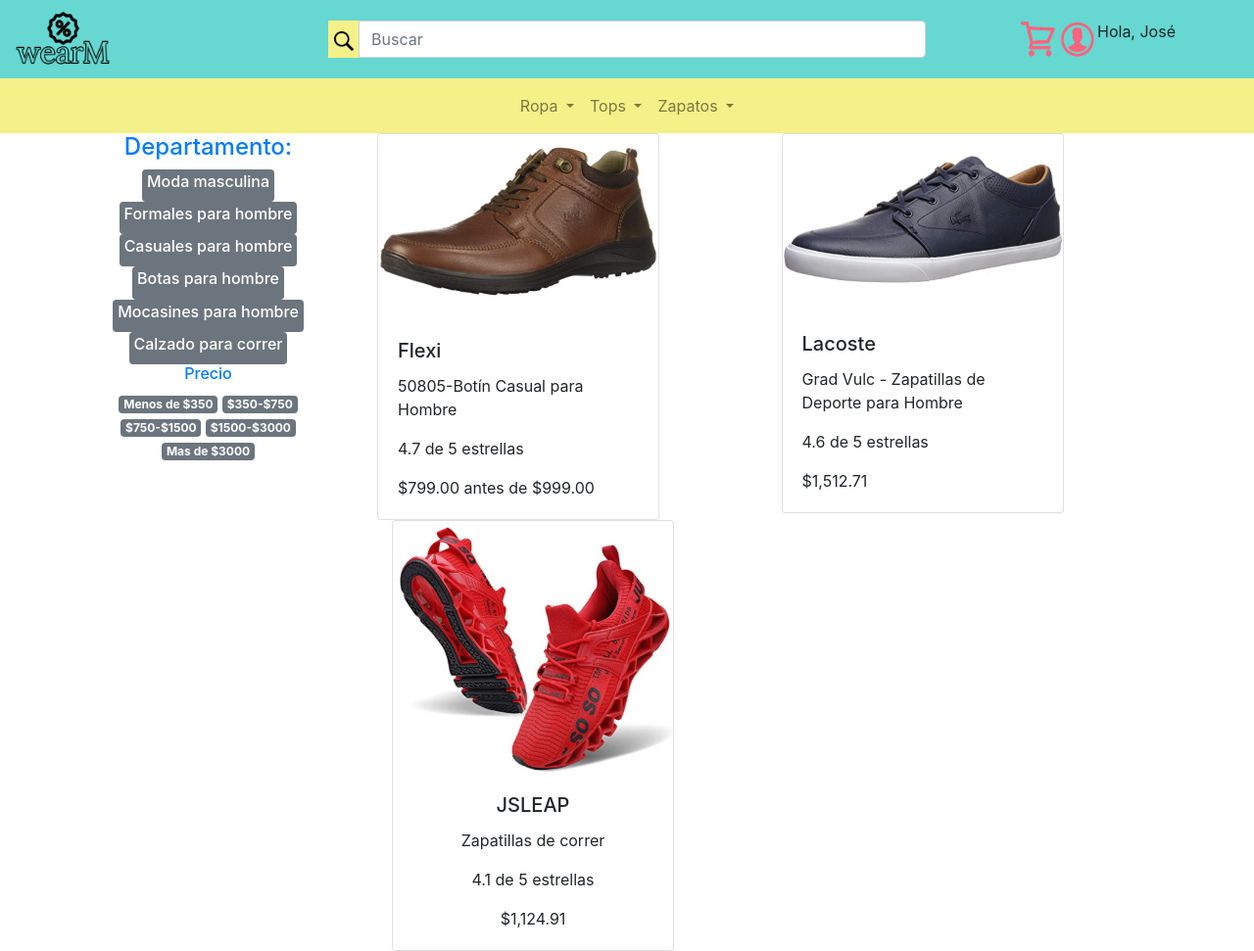
After one commit to EdgarMtz01/E2-wearM, a PHP site: page /index-pantallaBusqueda.html in a window 1280 px wide. The commit adds this page. Shown: the whole page at 98% size. Run offline with PHP 8.4, Linux system fonts and the light colour scheme.

Commit message:
Pantalla busqueda

```diff
--- a/assets/css/main.css
+++ b/assets/css/main.css
@@ -36,6 +36,10 @@
 		width: 30px;
 		height: 30px;
 	}
+
+	#left{
+		display:none;
+	}
 }
 
 button{
--- /dev/null
+++ b/index-pantallaBusqueda.html
@@ -0,0 +1,187 @@
+<!DOCTYPE html>
+<html lang="en">
+<html lang="en">
+
+<head>
+    <meta charset="UTF-8">
+    <meta name="viewport" content="width=device-width, initial-scale=1.0">
+    <title>wearM</title>
+    <link rel="stylesheet" type="text/css" href="assets/css/bootstrap.min.css">
+    <link rel="stylesheet" type="text/css" href="assets/css/main.css">
+    <script type="text/javascript" src="assets/js/popper.min.js"></script>
+    <script type="text/javascript" src="assets/js/jquery.min.js"></script>
+    <script type="text/javascript" src="assets/js/bootstrap.min.js"></script>
+</head>
+
+<body>
+    <!-- Inicia header -->
+    <header class="container-fluid">
+        <div class="row align-items-center">
+            <!-- Logo -->
+            <div class="col-lg-3 col-md-3 col-sm-3 col-3">
+                <img src="assets/images/logo.png" id="logo">
+            </div>
+            <!-- Barra de búsqueda -->
+            <div class="col-lg-6 col-md-6 col-sm-6 col-6">
+                <form class="md-form form-sm form-1 pl-0" action="#">
+                    <div class="input-group">
+                        <span class="input-group-prepend">
+                            <button type="submit"><img src="assets/images/lupa.png" id="lupa"></button>
+                        </span>
+                        <input class="form-control my-0 py-1" type="text" placeholder="Buscar" aria-label="Search">
+                    </div>
+                </form>
+            </div>
+            <!-- Iconos -->
+            <div class=" col-lg-3 col-md-3 col-sm-3 col-3 d-flex justify-content-center">
+                <a href="#"><img src="assets/images/carrito.png" class="header_iconos"></a>
+                <a href="#"><img src="assets/images/usuario.png" class="header_iconos"></a>
+                <p>Hola, José</p>
+            </div>
+        </div>
+    </header>
+    <!-- Inicia barra de navegación-->
+    <nav class="navbar navbar-expand-lg navbar-light">
+        <button class="navbar-toggler" type="button" data-toggle="collapse" data-target="#navbarTogglerDemo01" aria-controls="navbarTogglerDemo01" aria-expanded="false" aria-label="Toggle navigation">
+            <span class="navbar-toggler-icon"></span>
+        </button>
+        <div class="collapse navbar-collapse justify-content-center" id="navbarTogglerDemo01">
+            <ul class="navbar-nav">
+                <!--Menú desplegable ropa-->
+                <li class="nav-item dropdown">
+                    <a class="nav-link dropdown-toggle" href="#" id="navbardrop" data-toggle="dropdown">
+                        Ropa
+                    </a>
+                    <div class="dropdown-menu">
+                        <a class="dropdown-item" href="#">Hombre</a>
+                        <a class="dropdown-item" href="#">Mujer</a>
+                        <a class="dropdown-item" href="#">Niños</a>
+                    </div>
+                </li>
+                <!--Menú desplegable Tops-->
+                <li class="nav-item dropdown">
+                    <a class="nav-link dropdown-toggle" href="#" id="navbardrop" data-toggle="dropdown">
+                        Tops
+                    </a>
+                    <div class="dropdown-menu">
+                        <a class="dropdown-item" href="#">Hombre</a>
+                        <a class="dropdown-item" href="#">Mujer</a>
+                        <a class="dropdown-item" href="#">Niños</a>
+                    </div>
+                </li>
+                <!--Menú desplegable Zapatos-->
+                <li class="nav-item dropdown">
+                    <a class="nav-link dropdown-toggle" href="#" id="navbardrop" data-toggle="dropdown">
+                        Zapatos
+                    </a>
+                    <div class="dropdown-menu">
+                        <a class="dropdown-item" href="#">Hombre</a>
+                        <a class="dropdown-item" href="#">Mujer</a>
+                        <a class="dropdown-item" href="#">Niños</a>
+                    </div>
+                </li>
+            </ul>
+        </div>
+    </nav>
+    <!-- Termina barra de navegación-->
+    <!--Inicia seccion principal-->
+    <div class="container">
+        <div class="row">
+            <!--Inicia seccion izquierda-->
+            <div class="col-sm">
+                <section>
+                    <!--Inicia seccion departamento -->
+                    <div class="container" id="left">
+                        <div class="container-fluid text-center">
+                            <h4 class="text-primary">Departamento:</h4>
+                            <a href="#" class="badge badge-secondary">
+                                <h6 class="text-white">Moda masculina</h6>
+                            </a>
+                            <a href="#" class="badge badge-secondary">
+                                <h6 class="text-white">Formales para hombre</h6>
+                            </a>
+                            <a href="#" class="badge badge-secondary">
+                                <h6 class="text-white">Casuales para hombre</h6>
+                            </a>
+                            <a href="#" class="badge badge-secondary">
+                                <h6 class="text-white">Botas para hombre</h6>
+                            </a>
+                            <a href="#" class="badge badge-secondary">
+                                <h6 class="text-white">Mocasines para hombre</h6>
+                            </a>
+                            <a href="#" class="badge badge-secondary">
+                                <h6 class="text-white">Calzado para correr</h6>
+                            </a>
+                        </div>
+                        <!--Inicia seccion precio -->
+                        <div class="container-fluid text-center">
+                            <h6 class="text-primary">Precio</h6>
+                            <a href="#" class="badge badge-secondary">Menos de $350</a>
+                            <a href="#" class="badge badge-secondary">$350-$750</a>
+                            <a href="#" class="badge badge-secondary">$750-$1500</a>
+                            <a href="#" class="badge badge-secondary">$1500-$3000</a>
+                            <a href="#" class="badge badge-secondary">Mas de $3000</a>
+                        </div>
+                        <!--Termina seccion precio -->
+                    </div>
+                    <!--Termina seccion departamento -->
+                </section>
+            </div>
+            <!--Termina seccion izquierda-->
+            <!--Inicia seccion derecha-->
+            <div class="col-md-9">
+                <section>
+                    <div class="container">
+                        <div class="row">
+                            <!--Inicio Tarjeta 1-->
+                            <div class="col-sm">
+                                <div class="card" style="width: 18rem;">
+                                    <img class="card-img-top" src="assets/images/flexi1.png" alt="Card image cap">
+                                    <div class="card-body">
+                                        <h5 class="card-title">Flexi</h5>
+                                        <p class="card-text">50805-Botín Casual para Hombre</p>
+                                        <p class="card-text">4.7 de 5 estrellas</p>
+                                        <p class="card-text">$799.00 antes de $999.00</p>
+                                    </div>
+                                </div>
+                            </div>
+                            <!--Fin Tarjeta 1-->
+                            <!--Inicio Tarjeta 2-->
+                            <div class="col-sm">
+                                <div class="card" style="width: 18rem;">
+                                    <img class="card-img-top" src="assets/images/grad1.png" alt="Card image cap">
+                                    <div class="card-body">
+                                        <h5 class="card-title">Lacoste</h5>
+                                        <p class="card-text">Grad Vulc - Zapatillas de Deporte para Hombre</p>
+                                        <p class="card-text">4.6 de 5 estrellas</p>
+                                        <p class="card-text">$1,512.71</p>
+                                    </div>
+                                </div>
+                            </div>
+                            <!--Fin Tarjeta 2-->
+                            <!--Inicio Tarjeta 3-->
+                            <div class="col-sm">
+                                <div class="container-fluid text-center">
+                                    <div class="card" style="width: 18rem;">
+                                        <img class="card-img-top" src="assets/images/jsleap1.png" alt="Card image cap">
+                                        <div class="card-body">
+                                            <h5 class="card-title">JSLEAP</h5>
+                                            <p class="card-text">Zapatillas de correr</p>
+                                            <p class="card-text">4.1 de 5 estrellas</p>
+                                            <p class="card-text">$1,124.91</p>
+                                        </div>
+                                    </div>
+                                </div>
+                            </div>
+                            <!--Fin Tarjeta 3-->
+                        </div>
+                    </div>
+                </section>
+            </div>
+            <!--Termina seccion derecha-->
+        </div>
+    </div>
+    <!--Termina seccion principal-->
+</body>
+
+</html>
```
Also changed, not shown: index.html (+4 -28 lines), assets/images/flexi1.PNG (added), assets/images/grad1.PNG (added), assets/images/jsleap1.PNG (added).
